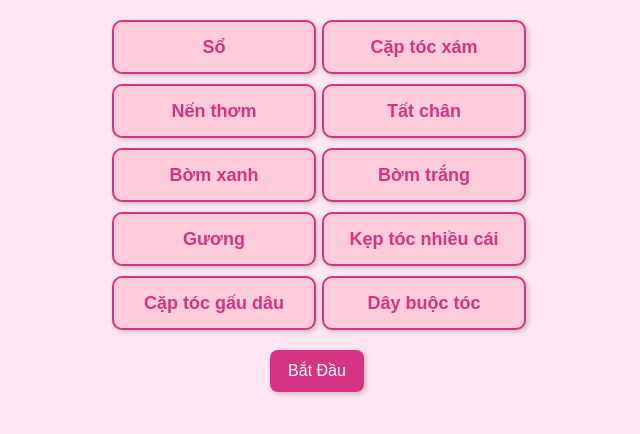
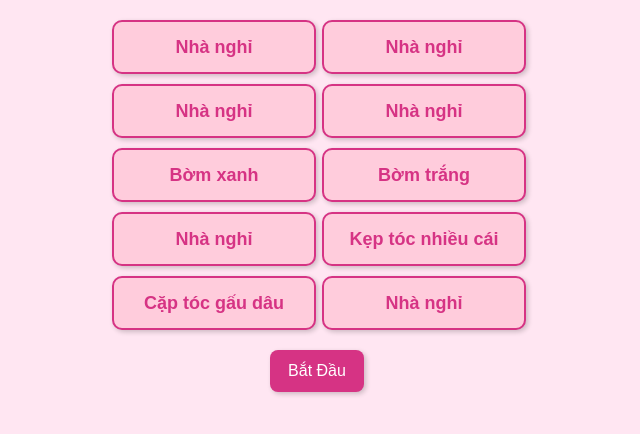
Before and after one commit to tungduongNT332/share3, a plain HTML site: page share3.html in a window 1280 px wide. Shown: the part 56-490 px from the top of the page, without its empty margins (323-963 px from the left). Drawn offline with Linux system fonts and the light colour scheme.

Commit message:
Update share3.html

```diff
--- a/share3.html
+++ b/share3.html
@@ -66,16 +66,16 @@
 
     <script>
         const values = [
-            "Sổ",
-            "Cặp tóc xám",
-            "Nến thơm",
-            "Tất chân",
+            "Nhà nghỉ",
+            "Nhà nghỉ",
+            "Nhà nghỉ",
+            "Nhà nghỉ",
             "Bờm xanh",
             "Bờm trắng",
-            "Gương",
+            "Nhà nghỉ",
             "Kẹp tóc nhiều cái",
             "Cặp tóc gấu dâu",
-            "Dây buộc tóc"
+            "Nhà nghỉ"
         ];
 
         let currentStep = 0;
```
